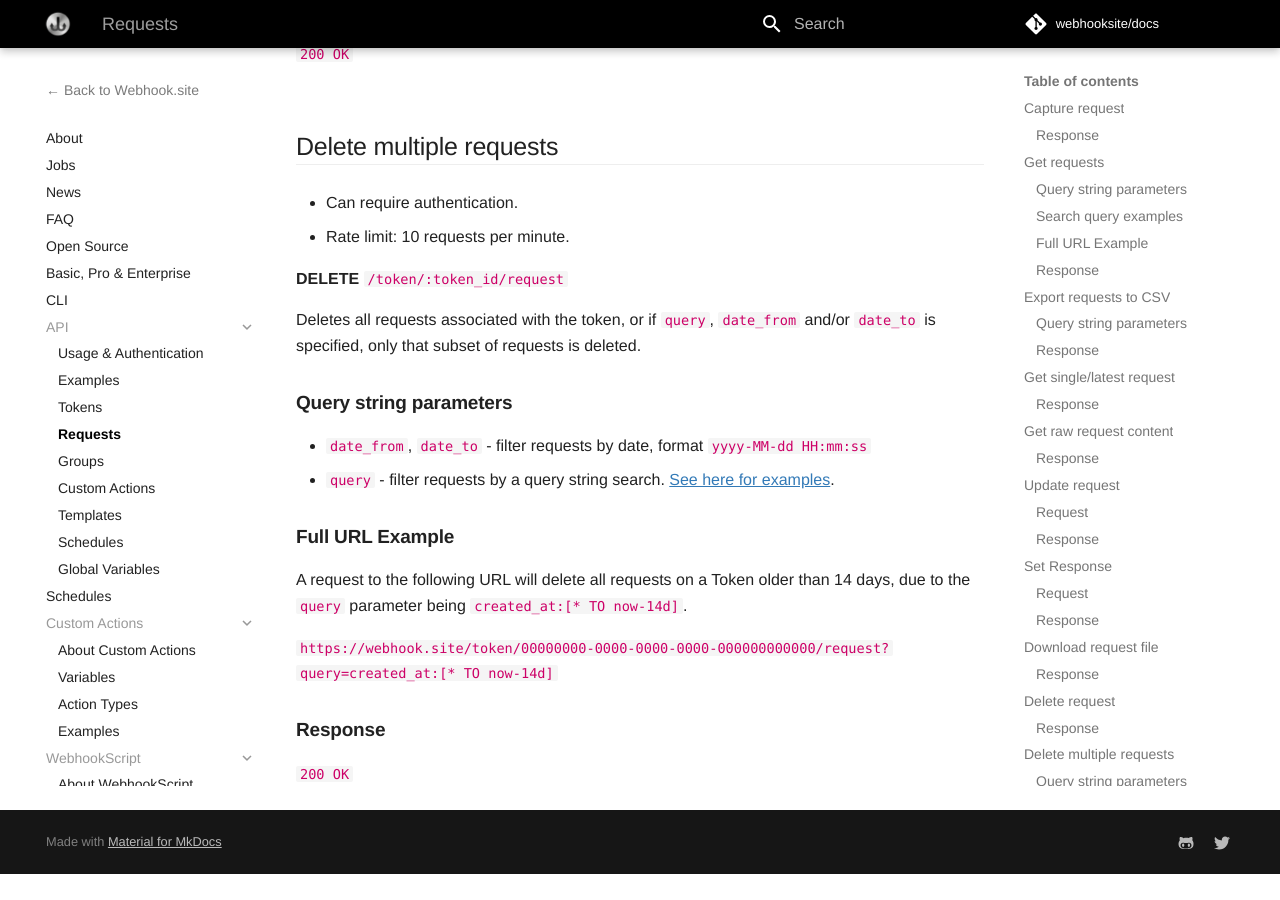
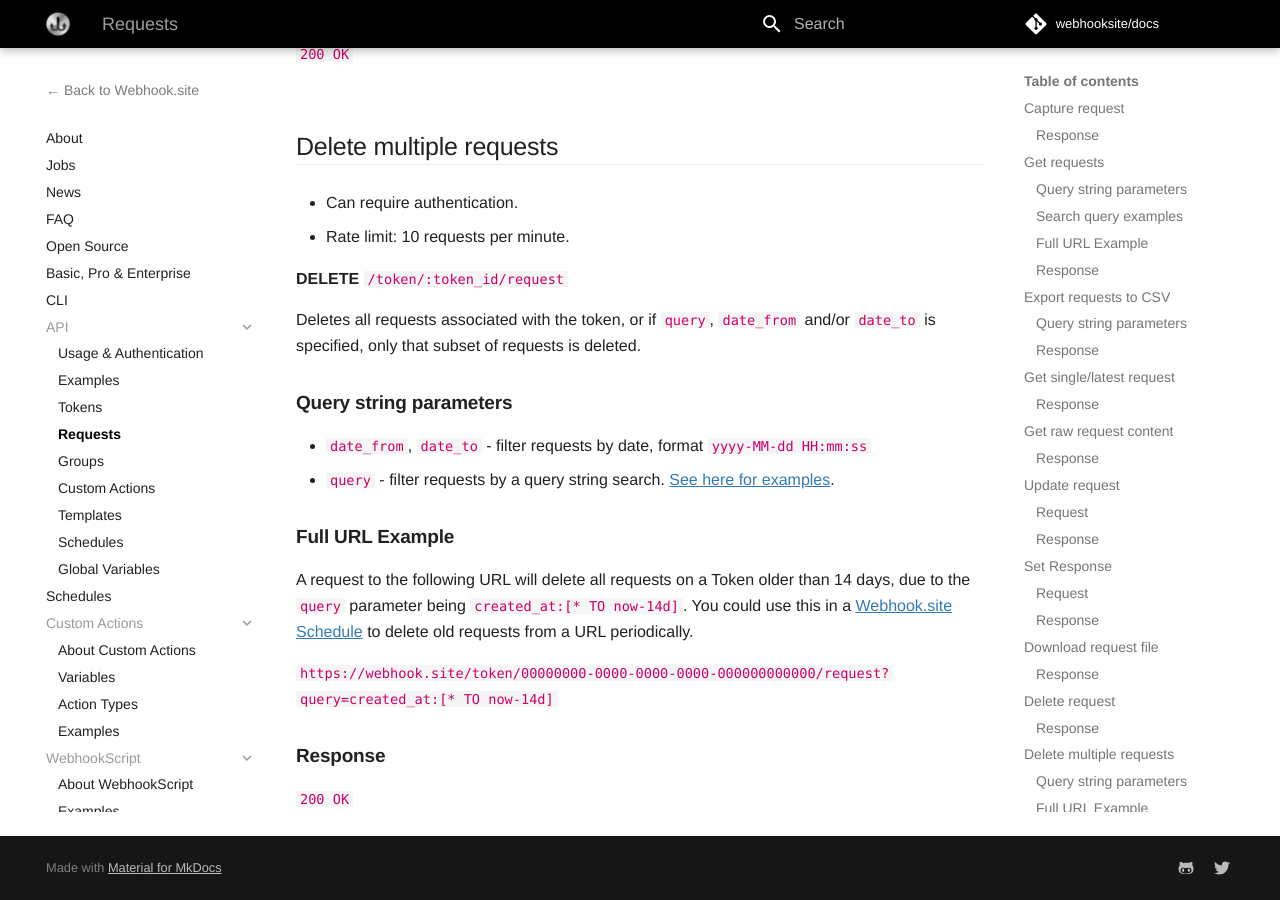
Before and after one commit to webhooksite/docs, an MkDocs documentation site: the page built from docs/api/requests.md, in a window 1280 px wide and 900 px high, scrolled down 7583 px. Built offline with MkDocs 1.6.1 and Material for MkDocs 9.7.7, drawn with Linux system fonts in a browser that asks for light colours; comment, search, counter and statistics services are not loaded; before the commit the page ends 8457 px from its top, so only the background shows below that.

Commit message:
Update docs

```diff
--- a/docs/api/requests.md
+++ b/docs/api/requests.md
@@ -314,7 +314,7 @@ Deletes all requests associated with the token, or if `query`, `date_from` and/o
 
 ### Full URL Example
 
-A request to the following URL will delete all requests on a Token older than 14 days, due to the `query` parameter being `created_at:[* TO now-14d]`.
+A request to the following URL will delete all requests on a Token older than 14 days, due to the `query` parameter being `created_at:[* TO now-14d]`. You could use this in a [Webhook.site Schedule](/schedules.html) to delete old requests from a URL periodically.
 
 `https://webhook.site/token/00000000-0000-0000-0000-000000000000/request?query=created_at:[* TO now-14d]`
 
```
